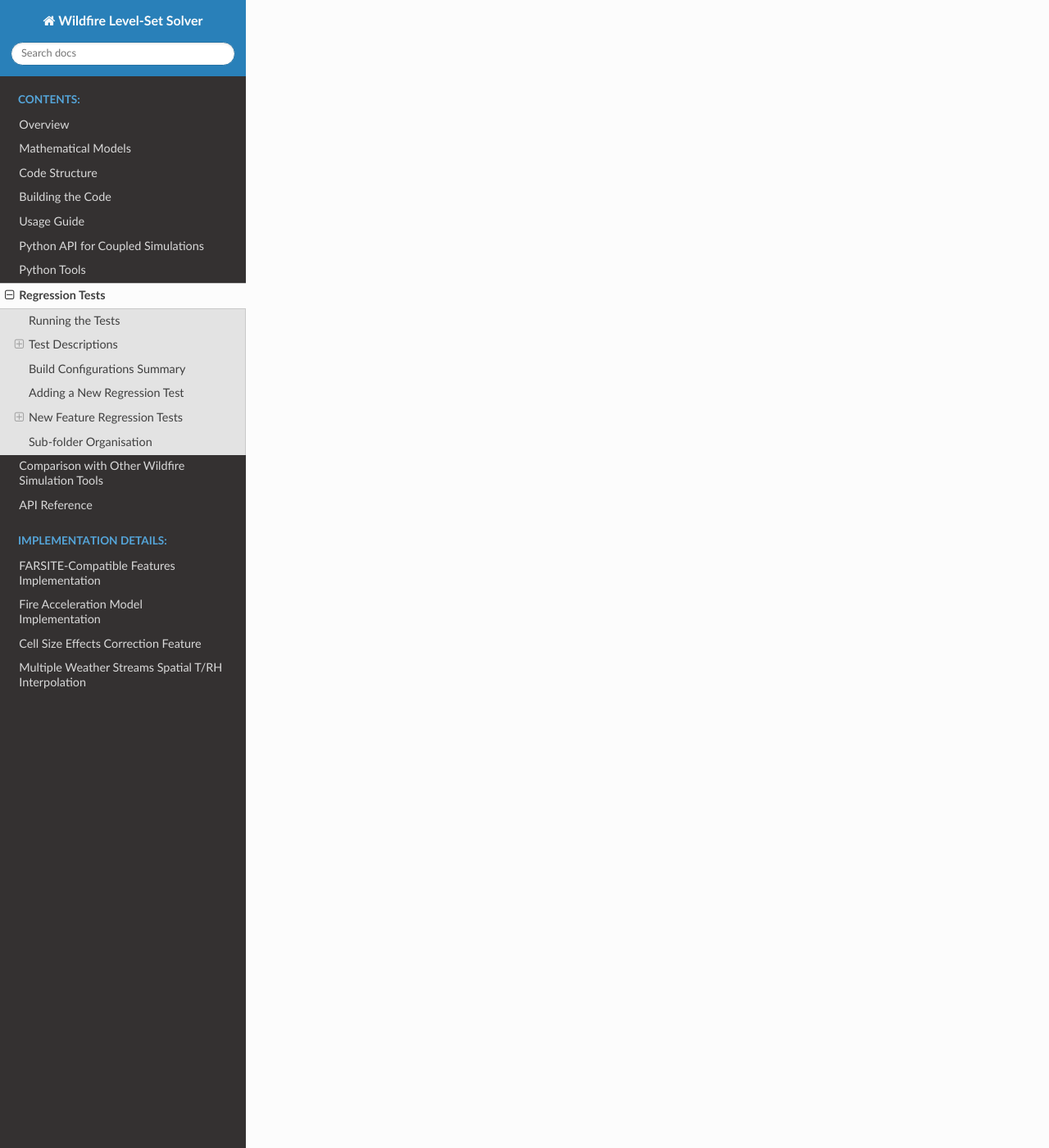
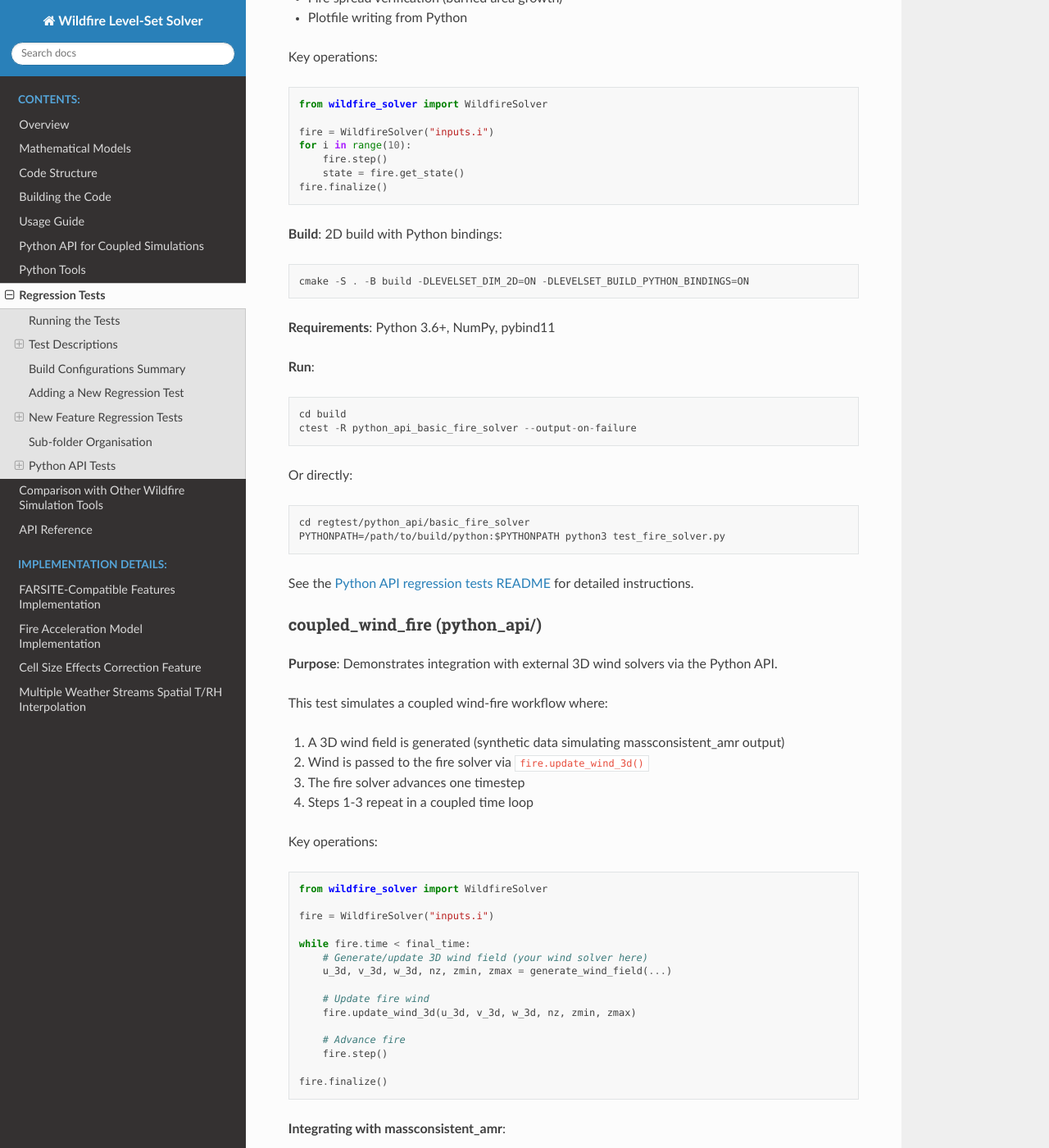
Before and after one commit to hgopalan/wildfire_levelset, a Sphinx documentation site: the page built from docs/regtests.rst, in a window 1280 px wide and 1400 px high, scrolled down 12331 px. Shown: the whole window at 82% size. Built offline with Sphinx 7.4.7 and the Read the Docs theme 3.1.0, drawn with Linux system fonts in a browser that asks for light colours; some of the changed text lies outside the part shown.

Commit message:
Complete Python API documentation: add tests to regression tests page with wind solver integration guide

```diff
--- a/docs/regtests.rst
+++ b/docs/regtests.rst
@@ -604,6 +604,177 @@ grouped by physical category:
 |                  | bulk_fuel_consumption, timing_benchmark,                |
 |                  | landfire_farsite, nonburnable_mask                      |
 +------------------+---------------------------------------------------------+
+| ``python_api``   | **basic_fire_solver**, **coupled_wind_fire**           |
+|                  | (Python bindings, requires pybind11)                   |
++------------------+---------------------------------------------------------+
 
 All tests use UTM Zone 11N, Southern California reference coordinates
 (330 000 E, 3 775 000 N).
+
+Python API Tests
+-----------------
+
+The ``python_api/`` sub-folder contains regression tests for the Python bindings
+that enable programmatic control of the fire solver from Python.
+
+basic_fire_solver (python_api/)
+^^^^^^^^^^^^^^^^^^^^^^^^^^^^^^^^
+
+**Purpose**: Tests the core Python API functionality for running wildfire simulations
+from Python.
+
+The test exercises:
+
+* Initialization from an inputs file using the ``WildfireSolver`` class
+* Time-stepping with ``fire.step()``
+* State extraction with ``fire.get_state()``
+* Fire spread verification (burned area growth)
+* Plotfile writing from Python
+
+Key operations:
+
+.. code-block:: python
+
+   from wildfire_solver import WildfireSolver
+
+   fire = WildfireSolver("inputs.i")
+   for i in range(10):
+       fire.step()
+       state = fire.get_state()
+   fire.finalize()
+
+**Build**: 2D build with Python bindings::
+
+   cmake -S . -B build -DLEVELSET_DIM_2D=ON -DLEVELSET_BUILD_PYTHON_BINDINGS=ON
+
+**Requirements**: Python 3.6+, NumPy, pybind11
+
+**Run**::
+
+   cd build
+   ctest -R python_api_basic_fire_solver --output-on-failure
+
+Or directly::
+
+   cd regtest/python_api/basic_fire_solver
+   PYTHONPATH=/path/to/build/python:$PYTHONPATH python3 test_fire_solver.py
+
+See the `Python API regression tests README <../regtest/python_api/README.md>`_
+for detailed instructions.
+
+coupled_wind_fire (python_api/)
+^^^^^^^^^^^^^^^^^^^^^^^^^^^^^^^^
+
+**Purpose**: Demonstrates integration with external 3D wind solvers via the Python API.
+
+This test simulates a coupled wind-fire workflow where:
+
+1. A 3D wind field is generated (synthetic data simulating massconsistent_amr output)
+2. Wind is passed to the fire solver via ``fire.update_wind_3d()``
+3. The fire solver advances one timestep
+4. Steps 1-3 repeat in a coupled time loop
+
+Key operations:
+
+.. code-block:: python
+
+   from wildfire_solver import WildfireSolver
+
+   fire = WildfireSolver("inputs.i")
+
+   while fire.time < final_time:
+       # Generate/update 3D wind field (your wind solver here)
+       u_3d, v_3d, w_3d, nz, zmin, zmax = generate_wind_field(...)
+
+       # Update fire wind
+       fire.update_wind_3d(u_3d, v_3d, w_3d, nz, zmin, zmax)
+
+       # Advance fire
+       fire.step()
+
+   fire.finalize()
+
+**Integrating with massconsistent_amr**:
+
+To replace the synthetic wind generation with real wind solver output:
+
+1. Build massconsistent_amr with Python bindings::
+
+      cd /path/to/massconsistent_amr
+      cmake -S . -B build -DBUILD_PYTHON_BINDINGS=ON
+      cmake --build build -j
+
+2. Set PYTHONPATH to include both modules::
+
+      export PYTHONPATH=/path/to/wildfire_levelset/build/python:\
+      /path/to/massconsistent_amr/build/python:$PYTHONPATH
+
+3. Replace the synthetic wind call with actual solver calls (see test comments)
+
+**Wind Solver Requirements**:
+
+Any wind solver can be used if it provides:
+
+* 3D velocity arrays ``u_3d, v_3d, w_3d`` with shape ``(nz, ny, nx)``
+* Fortran (column-major) array order
+* Velocities in m/s
+* Vertical domain specification (``nz, zmin, zmax``)
+* Domain overlap with fire solver domain
+
+**Build**: Same as basic_fire_solver
+
+**Run**::
+
+   cd build
+   ctest -R python_api_coupled_wind_fire --output-on-failure
+
+**See also**:
+
+* `Python API documentation <python_api.html>`_ - Complete API reference
+* `massconsistent_amr <https://github.com/hgopalan/massconsistent_amr>`_ - Compatible wind solver
+* ``regtest/python_api/README.md`` - Integration guide for other wind solvers
+
+Replacing the Wind Solver
+~~~~~~~~~~~~~~~~~~~~~~~~~~
+
+The coupled_wind_fire test is designed to work with any wind solver. Common patterns:
+
+**Option 1: AMReX-based solver with Python bindings** (like massconsistent_amr):
+
+.. code-block:: python
+
+   from pyWindSolver import WindSolver
+
+   wind = WindSolver("wind_inputs.txt")
+   wind.solve(fire.time)
+   u_3d, v_3d, w_3d = wind.get_velocity_arrays()
+
+**Option 2: External executable** (WindNinja, etc.):
+
+.. code-block:: python
+
+   import subprocess
+
+   def run_external_wind_solver(time):
+       subprocess.run(['WindNinja_cli', '--time', str(time), ...])
+       return load_wind_output('wind_output.asc')
+
+**Option 3: WRF or NetCDF-based models**:
+
+.. code-block:: python
+
+   from netCDF4 import Dataset
+   import wrf
+
+   u = wrf.getvar(ncfile, 'ua', timeidx=time_idx)
+   # Interpolate to fire grid...
+
+**Option 4: Custom Python wind solver**:
+
+.. code-block:: python
+
+   def solve_log_law_wind(fire, time):
+       # Implement your wind model
+       return u_3d, v_3d, w_3d, nz, zmin, zmax
+
+See the `Python API documentation <python_api.html>`_ for complete integration examples.
```
Also changed, not shown: README.md (+5 -1 lines).
